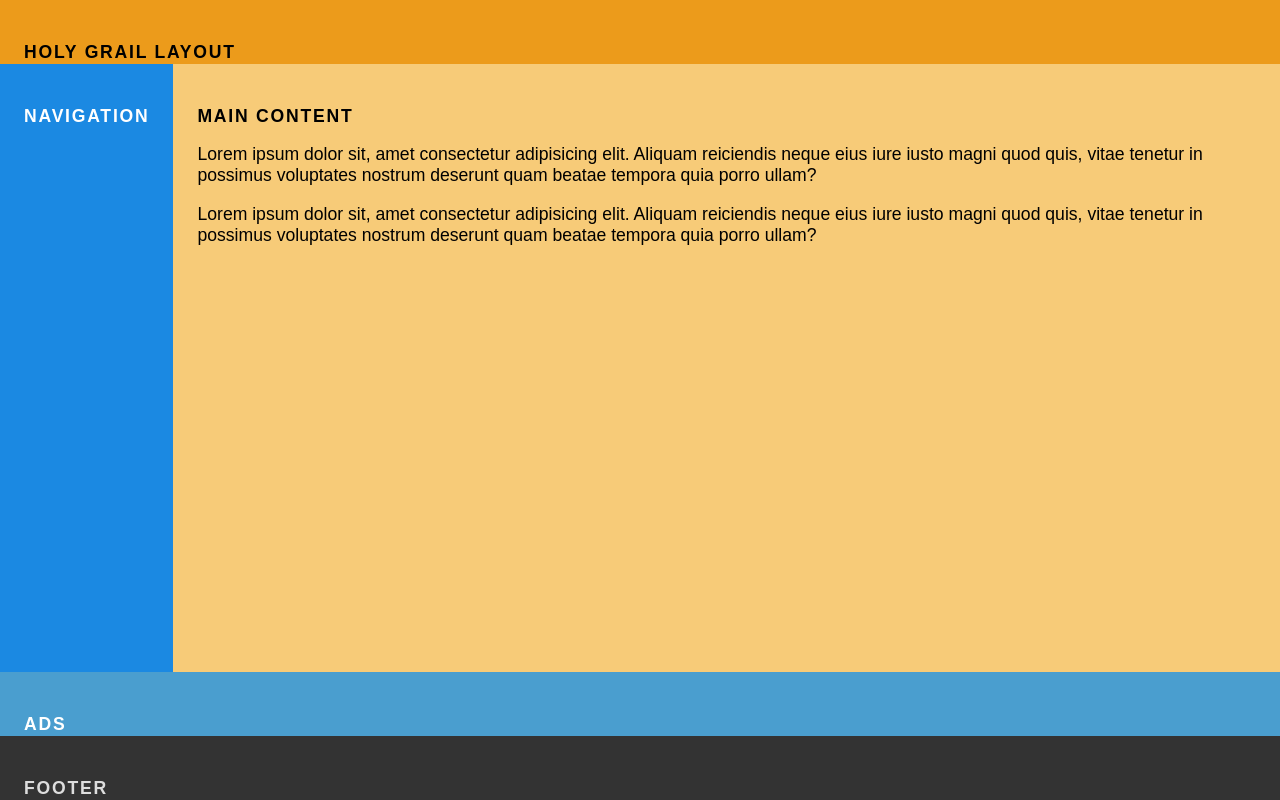
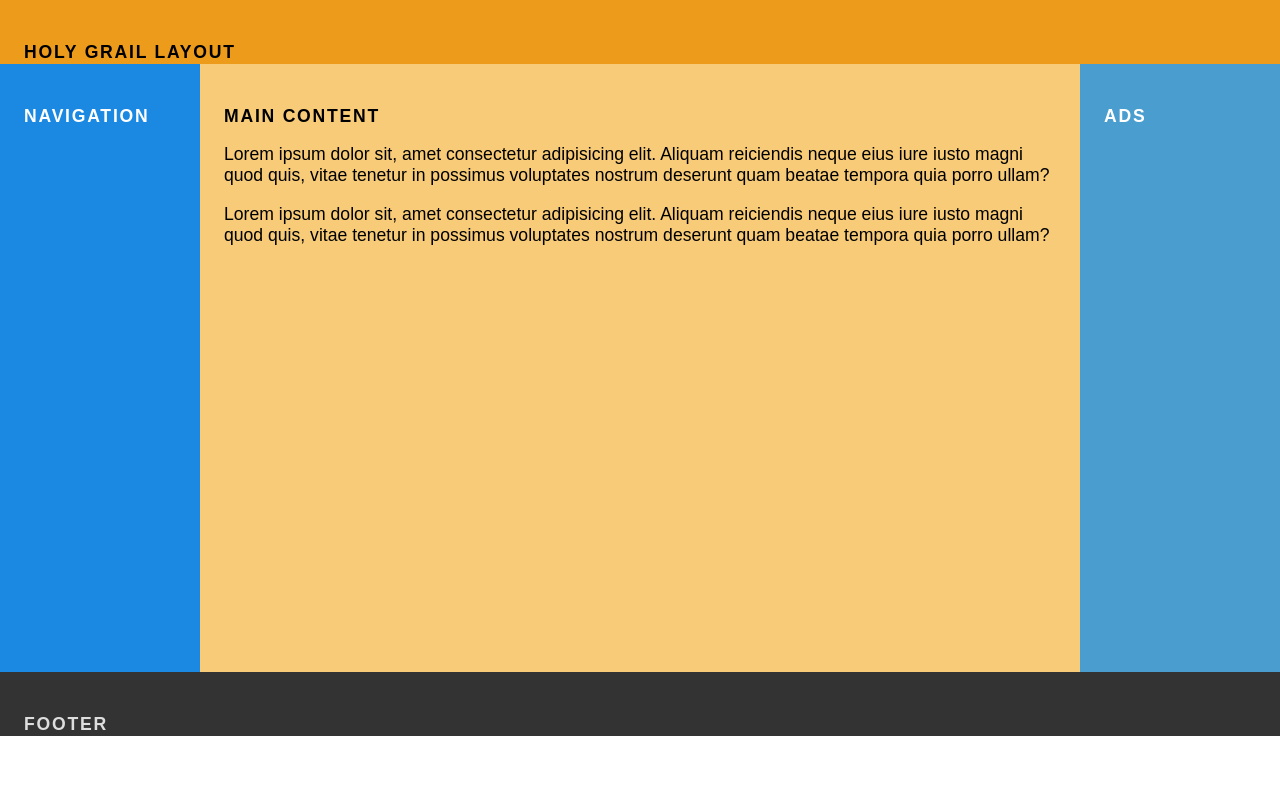
Before and after one commit to eacevedof/prj_css, a PHP site: page / in a window 1280 px wide. Run offline with PHP 8.4, Linux system fonts and the light colour scheme.

Commit message:
holy grayil layout

```diff
--- a/grid/two/style.css
+++ b/grid/two/style.css
@@ -40,6 +40,7 @@ body{
 @media screen and (min-width: 650px) {
     .grid {
         grid-template-rows: 4rem 1fr repeat(2, 4rem);
+        grid-template-columns: minmax(200px, 15%) 1fr;
         grid-template-areas:
         "header header"
         "nav main"
@@ -63,3 +64,15 @@ body{
         grid-area: footer;
     }
 }
+
+@media screen and (min-width: 850px) {
+    .grid {
+        grid-template-rows: 4rem 1fr repeat(2, 4rem);
+        grid-template-columns: minmax(200px, 15%) 1fr minmax(200px, 15%);
+        grid-template-areas:
+        "header header header"
+        "nav main sidebar"
+        "footer footer footer"
+    ;
+    }
+}
```
